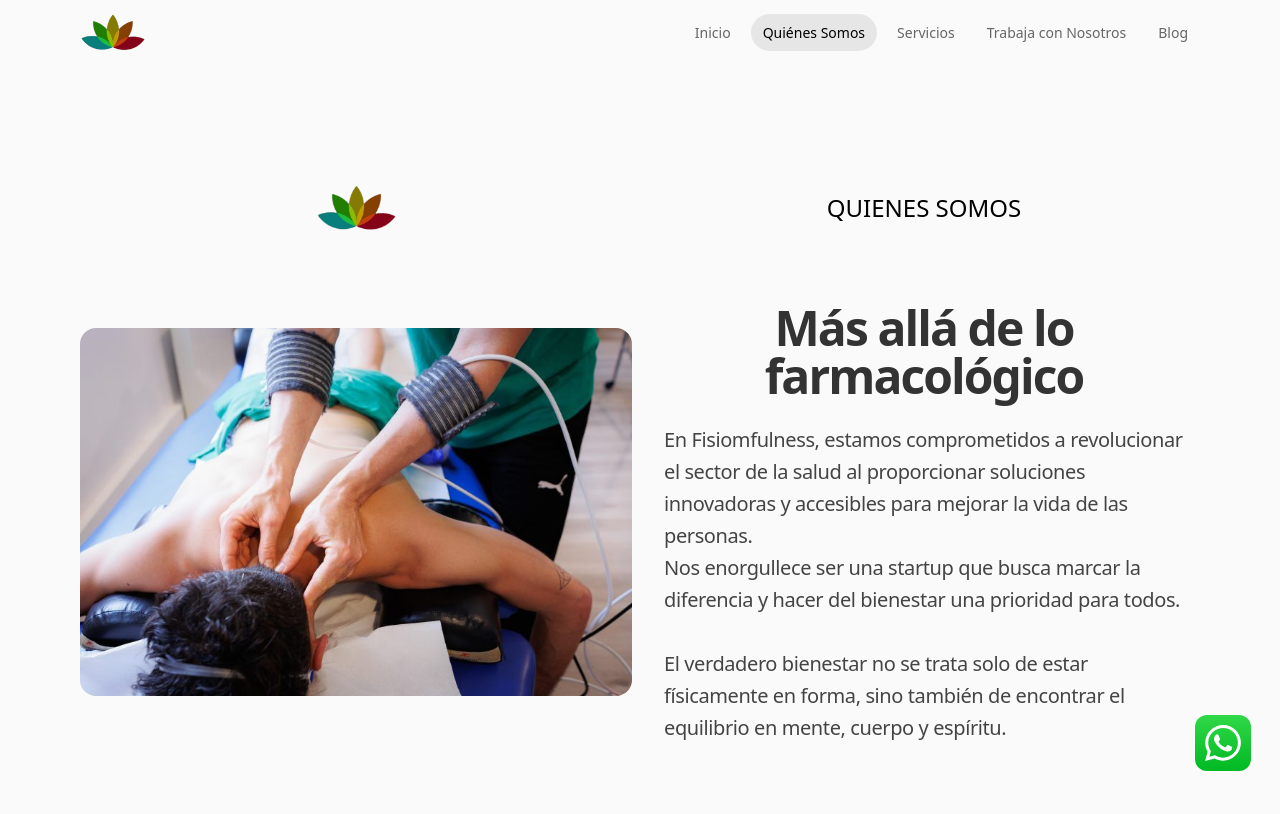
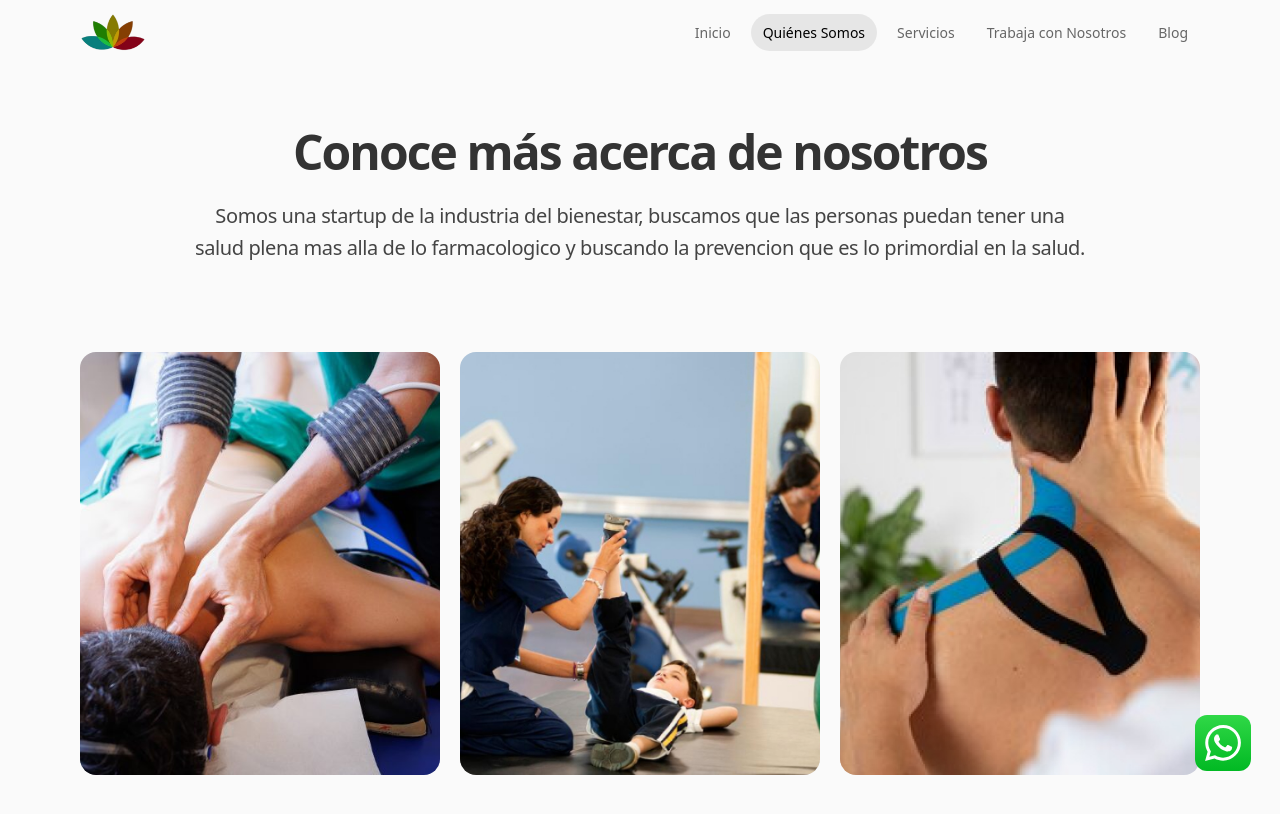
Before and after one commit to tomasflores24/fisiomfulness-client, a React (Vite) app: page /quienes-somos in a window 1280 px wide. Shown: the top 814 px of the page. Built offline with nearby package versions, Linux system fonts and the light colour scheme.

Commit message:
Revert "primer commit"

```diff
--- a/src/pages/about/AboutContainer.jsx
+++ b/src/pages/about/AboutContainer.jsx
@@ -4,26 +4,24 @@ const AboutContainer = () => {
   return (
     <section className="about">
       <div className="container">
-        <div className="flex gap-4">
-          <div className="w-1/2">
-            <div className="flex items-center justify-center h-40">
-              <img src="/icon-logo.png" alt="Logo" className="h-20" />
-            </div>
-            <div className="mt-10">
-              <img src="/images/about-1.jpg" alt="" className="w-full h-full object-cover rounded-2xl" />
-            </div>
+        <div className="text-center mb-[2em] md:mb-[4em]">
+          <h1 className="text-[#333] text-4xl font-bold tracking-[-.04em] mb-[24px] md:text-5xl">Conoce más acerca de nosotros</h1>
+          <p className="text-lg text-[#444] tracking-[-.02em] max-w-[897px] mx-auto md:text-xl md:leading-[1.6]">Somos una startup de la industria del bienestar, buscamos que las personas puedan tener una salud plena mas alla de lo farmacologico y buscando la prevencion que es lo primordial en la salud.</p>
+        </div>
+
+        <br />
+
+        <div className="grid gap-5" style={{gridTemplateColumns: "repeat(auto-fill, minmax(275px, 1fr))"}}>
+          <div className="overflow-hidden rounded-2xl">
+            <img src="/images/about-1.jpg" alt="" className="w-full h-full object-cover" />
           </div>
 
-          <div className="w-1/2">
-            <div className="flex items-center justify-center h-40">
-              <p className="text-center text-2xl uppercase">Quienes somos</p>
-            </div>
-            <div className="p-4">
-              <h2 className="text-center text-[#333] text-4xl font-bold tracking-[-.04em] mb-[24px] md:text-5xl">Más allá de lo farmacológico</h2>
-              <p className="text-lg text-[#444] tracking-[-.02em] max-w-[897px] mx-auto md:text-xl md:leading-[1.6]">En Fisiomfulness, estamos comprometidos a revolucionar el sector de la salud al proporcionar soluciones innovadoras y accesibles para mejorar la vida de las personas.<br></br>
-                Nos enorgullece ser una startup que busca marcar la diferencia y hacer del bienestar una prioridad para todos.<br></br><br></br>
-                El verdadero bienestar no se trata solo de estar físicamente en forma, sino también de encontrar el equilibrio en mente, cuerpo y espíritu.</p>
-            </div>
+          <div className="overflow-hidden rounded-2xl">
+            <img src="/images/about-2.jpg" alt="" className="w-full h-full object-cover" />
+          </div>
+
+          <div className="overflow-hidden rounded-2xl">
+            <img src="/images/about-3.jpg" alt="" className="w-full h-full object-cover" />
           </div>
         </div>
       </div>
```
Also changed, not shown: 1 other file (tests, documents, lock files or other folders).
